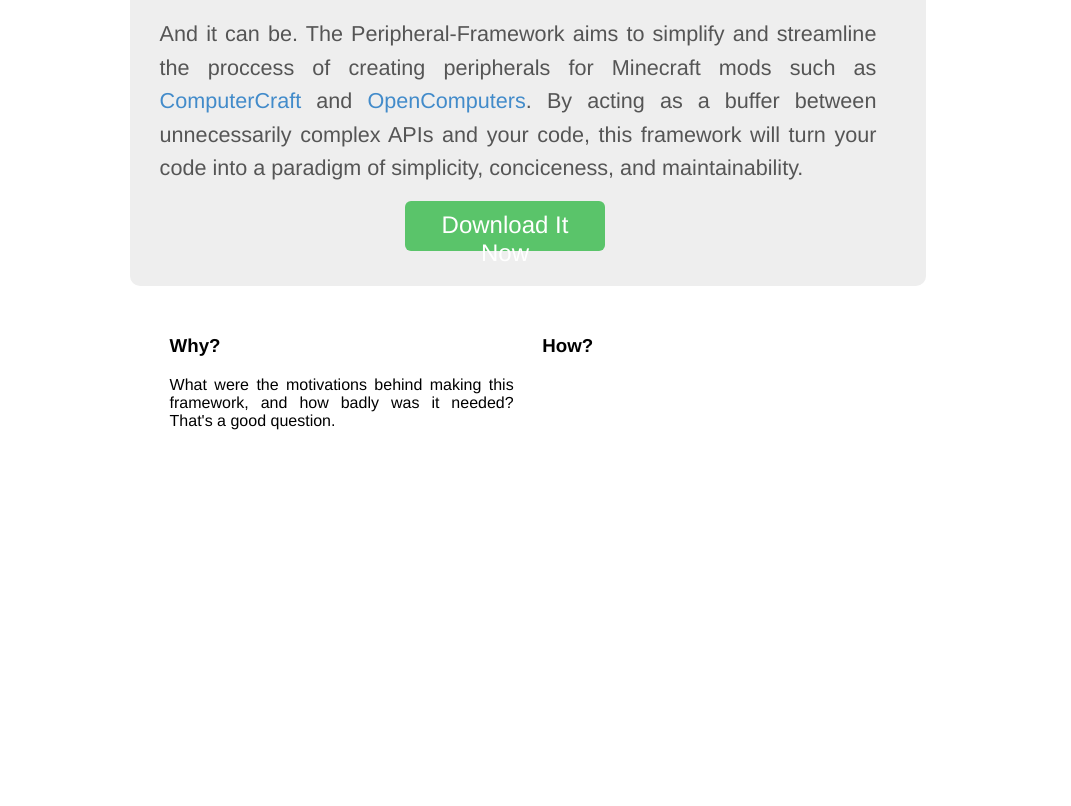
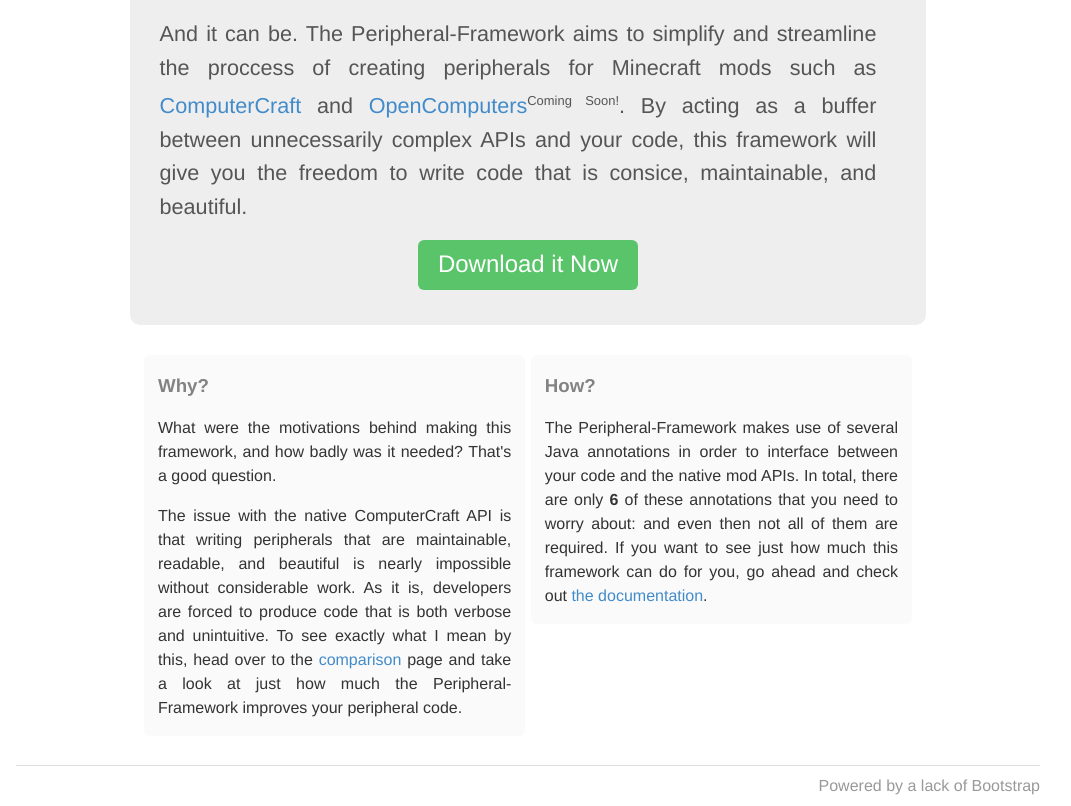
Before and after one commit to theoriginalbit/peripheral-framework, a plain HTML site: page index.html in a window 1280 px wide. Shown: the part 251-1057 px from the top of the page, without its empty margins (112-1183 px from the left). Before the commit the page ends 808 px from the top, so only its background shows below. Drawn offline with nearby package versions, Linux system fonts and the light colour scheme.

Commit message:
Mostly adding detail

```diff
--- a/index.html
+++ b/index.html
@@ -4,13 +4,10 @@
         <!--Favicons-->
         <link rel="icon" href="favicons/favicon.ico">
 
-        <!--Scripts should always come first to improve load speed-->
-        <script src="//code.jquery.com/jquery-1.11.1.min.js"></script>
-
         <link rel="stylesheet" href="styles/main.css">
 
 
-        <title>Peripheral Framework | Life Should Be Easier</title>
+        <title>Peripheral-Framework | Life Should Be Easier</title>
 
     </head>
     <body>
@@ -20,25 +17,46 @@
                 <div class="pull-right">
                     <a href="#" class="active button">Home</a>
                     <a href="download.html" class="button">Download</a>
+                    <a href="about.html" class="button">Documentation</a>
                     <a href="https://github.com/theoriginalbit/Peripheral-Framework/" class="button">Contribute</a>
                 </div>
             </div>
 
             <div class="intro"> <!--This contains the giant greeting-->
                 <h1>Life Should be Easier...</h1>
-                <p>And it can be. The Peripheral-Framework aims to simplify and streamline the proccess of creating peripherals for Minecraft mods such as <a href="http://www.computercraft.info/">ComputerCraft</a> and <a href="http://oc.cil.li/index.php?/page/index.html">OpenComputers</a>. By acting as a buffer between unnecessarily complex APIs and your code, this framework will turn your code into a paradigm of simplicity, conciceness, and maintainability.</p>
-                <a href="download.html" class="button">Download It Now</a>
+                <p>And it can be. The Peripheral-Framework aims to simplify and streamline the proccess of creating peripherals
+                    for Minecraft mods such as <a href="http://www.computercraft.info/">ComputerCraft</a>
+                    and <a href="http://oc.cil.li/index.php?/page/index.html">OpenComputers</a><sup>Coming Soon!</sup>. By acting
+                    as a buffer between unnecessarily complex APIs and your code, this framework will give you the freedom to
+                    write code that is consice, maintainable, and beautiful.</p>
+                <a href="download.html" class="button">Download it Now</a>
             </div>
             <div class="newspaper">
                 <div class="the-why">
                     <h3>Why?</h3>
                     <p>What were the motivations behind making this framework, and how badly was it needed? That's a good question.</p>
+                    <p>The issue with the native ComputerCraft API is that writing peripherals that are maintainable, readable,
+                        and beautiful is nearly impossible without considerable work. As it is, developers are forced to produce code
+                        that is both verbose and unintuitive. To see exactly what I mean by this, head over to
+                        the <a href="comparison.html">comparison</a> page and take a look at just how much the Peripheral-Framework
+                        improves your peripheral code.</p>
+                    <p></p>
                 </div>
 
                 <div class="the-how">
                     <h3>How?</h3>
+                    <p>The Peripheral-Framework makes use of several Java annotations in order to interface between your code and
+                        the native mod APIs. In total, there are only <b>6</b> of these annotations that you need to worry about:
+                        and even then not all of them are required. If you want to see just how much this framework can do for
+                        you, go ahead and check out <a href="docs.html">the documentation</a>.
+                    </p>
                 </div>
             </div>
+
+            <div class="footer">
+                <p class="pull-right">Powered by a lack of Bootstrap</p>
+            </div>
+
         </div>
     </body>
 </html>
--- a/styles/main.css
+++ b/styles/main.css
@@ -3,6 +3,7 @@
     height: 100%;
 
     font-family: "Helvetica Neue", Helvetica, Arial, "sans-serif";
+    color: #333; /* A slightly nicer shade of black */
 }
 
 .container {
@@ -107,13 +108,14 @@
 .intro a[href].button {
     position: relative;
 
+    left: 10px;
     top: -5px;
 
     display: block;
 
     background: #5ac46a;
     color: #fff;
-    width: 180px;
+    width: 200px;
     height: 30px;
     text-align: center;
 
@@ -122,26 +124,56 @@
     vertical-align: middle;
 
     font-size: 1.5em;
-    font-weight: 300;
+    font-weight: 350;
 }
 
-.intro .button:hover {
-    background: #6ac46a;
+.intro sup {
+    font-size: 0.6em;
 }
 
 /* Columns: the-why and the-how */
 
 .newspaper {
-    width: 70%;
+    width: 75%;
     margin-left: auto;
     margin-right: auto;
 }
 
 .the-why, .the-how {
-    width: 48%;
+    background: #fafafa;
+    line-height: 1.5em;
+    border-radius: 6px;
+    padding-left: 14px;
+    padding-right: 14px;
+    width: 46%;
     text-align: justify;
+    margin-bottom: 70px;
+}
+
+.the-why h3, .the-how h3 {
+    color: #838383;
 }
 
 .the-why { float: left; }
 
 .the-how { float: right; }
+
+
+/* Footers and stuffs */
+
+.footer {
+    border-top-color: #ddd;
+    border-top-style: solid;
+    border-width: 1px;
+
+    height: 40px;
+    width: 100%;
+    position: absolute;
+    bottom: 0;
+}
+
+.footer p {
+    color: #999;
+    position: relative;
+    top: -5px;
+}
```
